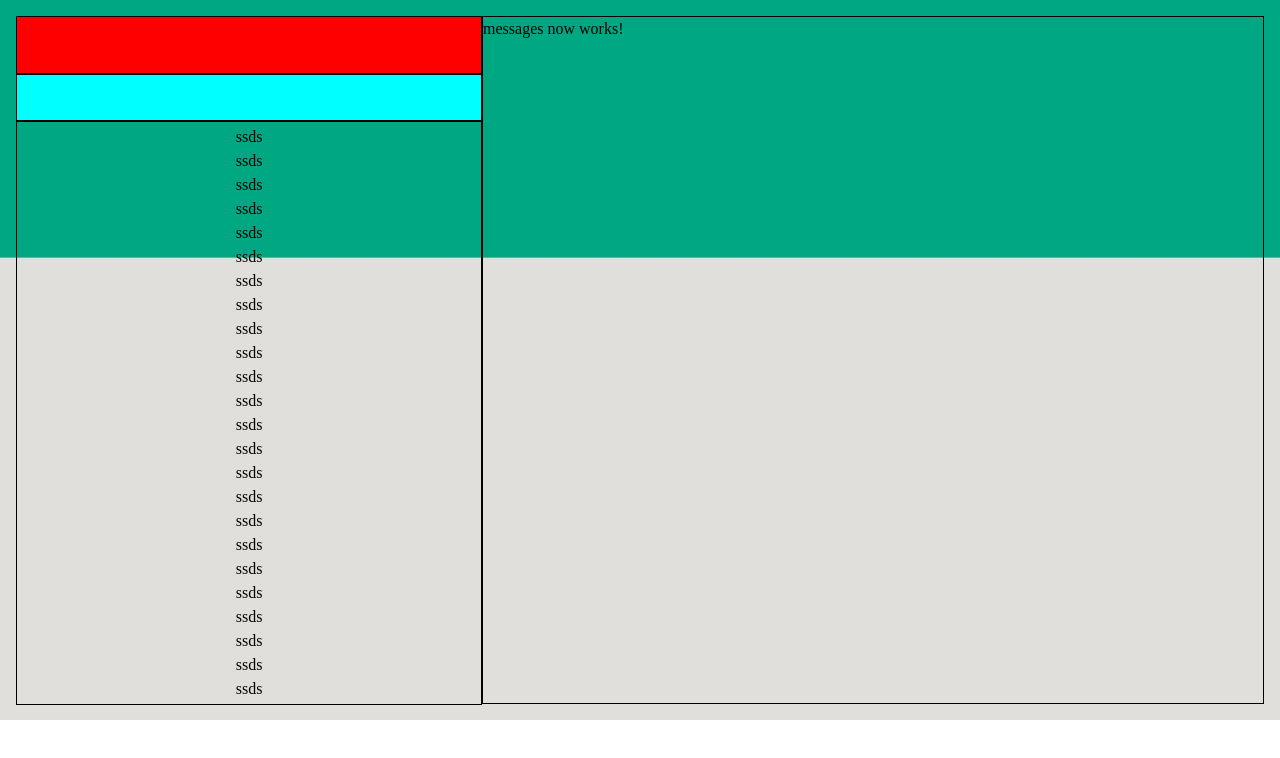
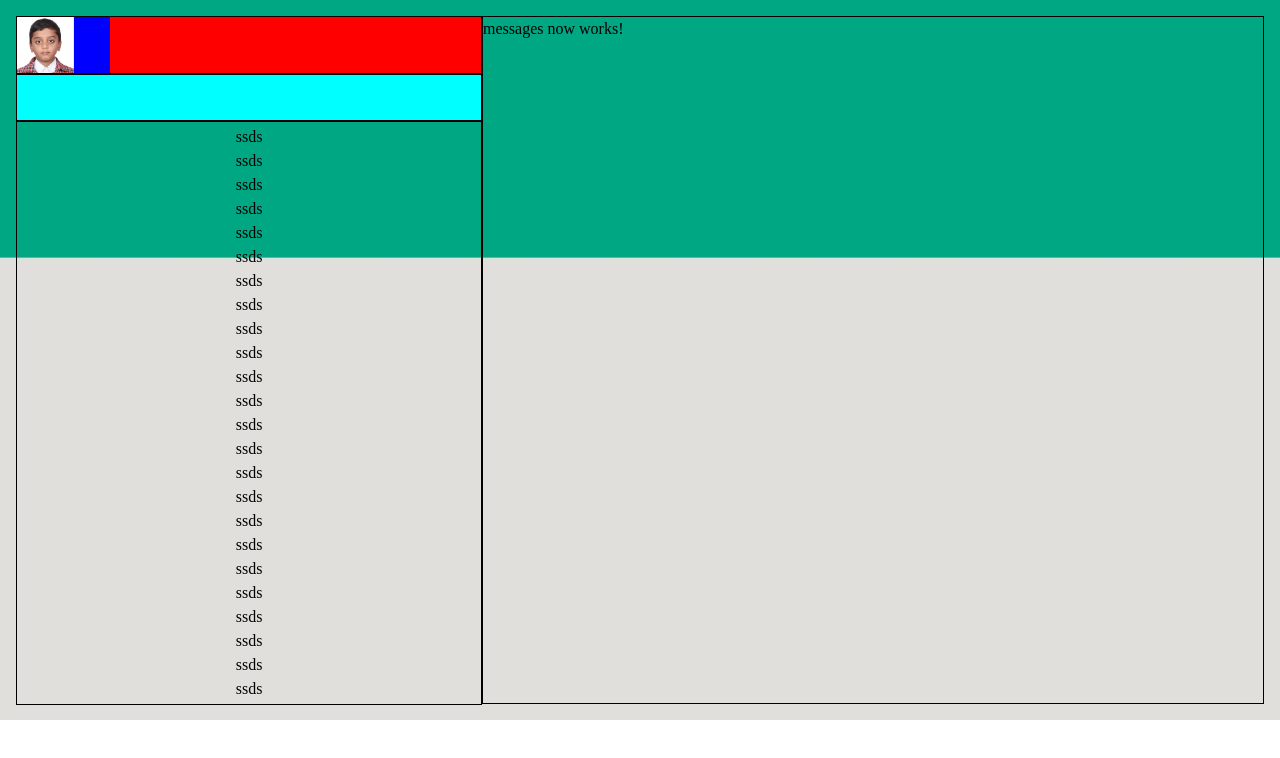
Before and after one commit to AbhiMophare/WhatsApp-2, an Angular app: page / in a window 1280 px wide. Shown: the top 758 px of the page. Built offline with nearby package versions, Linux system fonts and the light colour scheme.

Commit message:
2 files modified

```diff
--- a/src/app/main/sidenav/header/header.component.css
+++ b/src/app/main/sidenav/header/header.component.css
@@ -6,3 +6,14 @@
   align-items: center;
   height: 3.5rem;
 }
+.avatar {
+  background-color: blue;
+  flex-basis: 20%;
+}
+img {
+  height: 100%;
+}
+.menus {
+  background-color: brown;
+  flex-basis: 80%;
+}
--- a/src/app/main/sidenav/header/header.component.html
+++ b/src/app/main/sidenav/header/header.component.html
@@ -1,3 +1,6 @@
 <div class="container">
-
+  <div class="avatar">
+    <img src="/assets/jpg/avatar.jpg" alt="avatar" />
+  </div>
+  <div class="menus"></div>
 </div>
```
